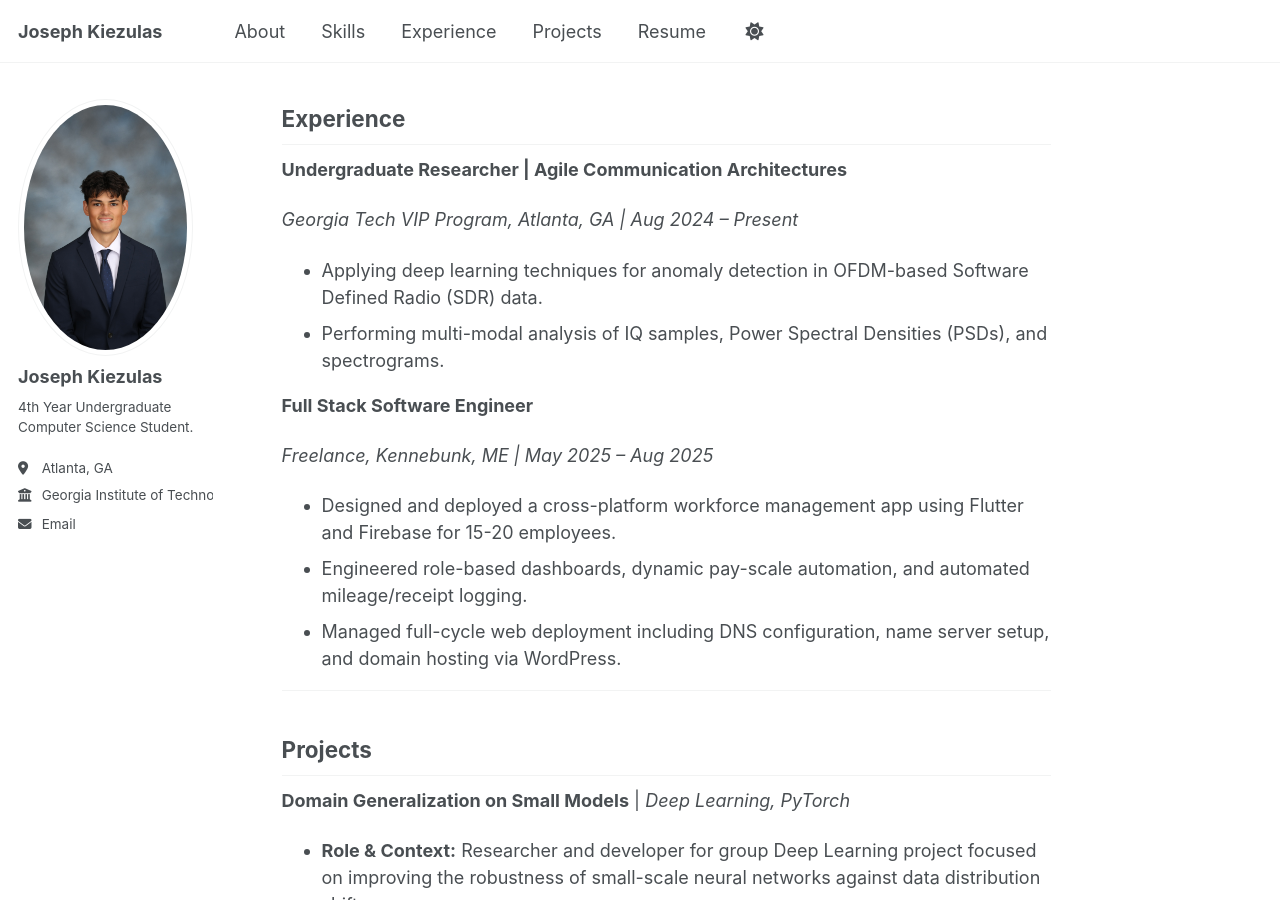
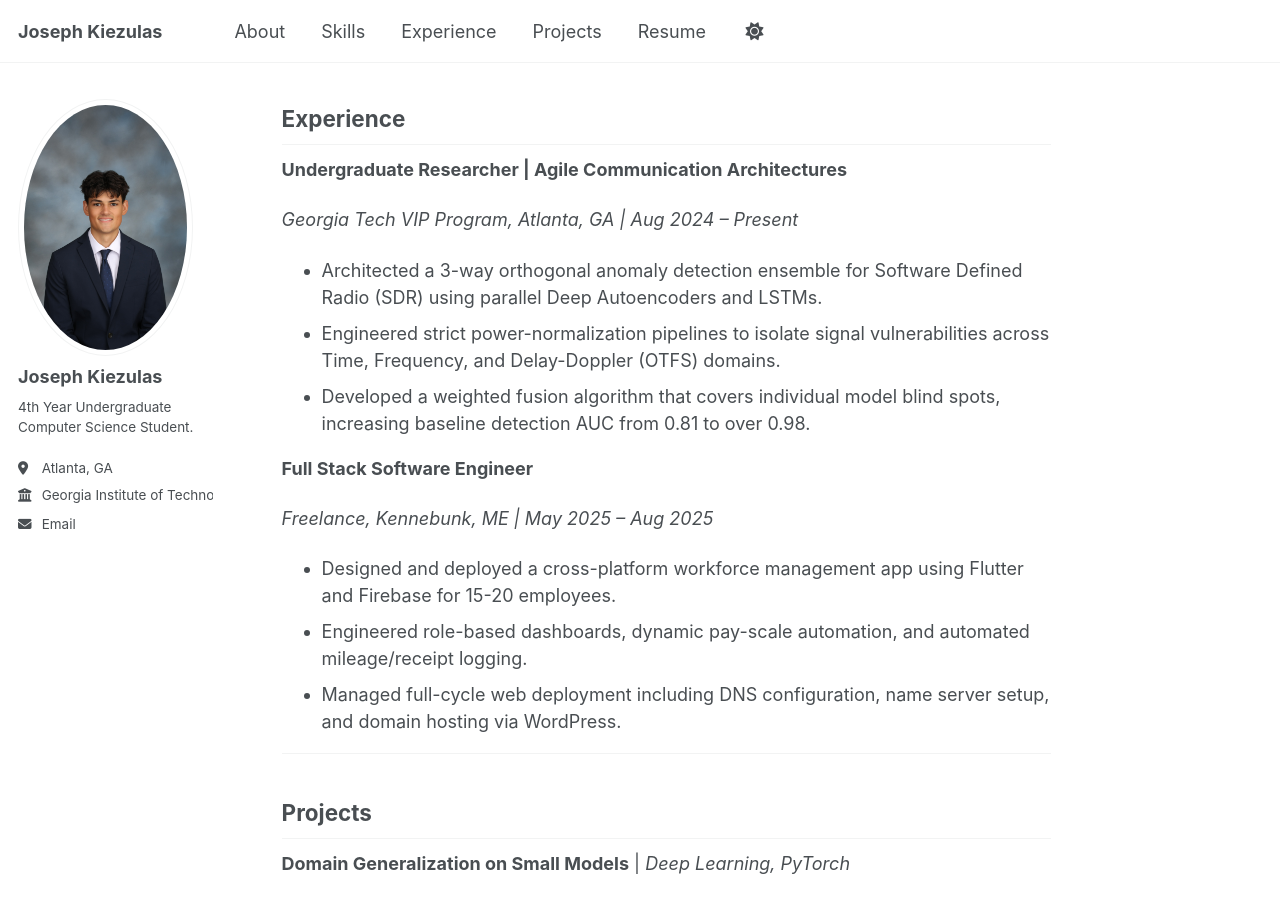
Before and after one commit to JosephKiezulas/Personal-Portfolio, a Jekyll site: the page built from _pages/about.md, in a window 1280 px wide and 900 px high, scrolled down 713 px. Built offline with Jekyll 4.4.1, drawn with Linux system fonts in a browser that asks for light colours.

Commit message:
Research updated

```diff
--- a/_pages/about.md
+++ b/_pages/about.md
@@ -26,10 +26,11 @@ author_profile: true
     <p><b>Undergraduate Researcher | Agile Communication Architectures</b></p>
     <p><i>Georgia Tech VIP Program, Atlanta, GA | Aug 2024 – Present</i></p>
     <ul>
-      <li>Applying deep learning techniques for anomaly detection in OFDM-based Software Defined Radio (SDR) data.</li>
-      <li>Performing multi-modal analysis of IQ samples, Power Spectral Densities (PSDs), and spectrograms.</li>
+      <li>Architected a 3-way orthogonal anomaly detection ensemble for Software Defined Radio (SDR) using parallel Deep Autoencoders and LSTMs.</li>
+      <li>Engineered strict power-normalization pipelines to isolate signal vulnerabilities across Time, Frequency, and Delay-Doppler (OTFS) domains.</li>
+      <li>Developed a weighted fusion algorithm that covers individual model blind spots, increasing baseline detection AUC from 0.81 to over 0.98.</li>
     </ul>
-  </div>
+</div>
   <div class="experience-item">
     <p><b>Full Stack Software Engineer</b></p>
     <p><i>Freelance, Kennebunk, ME | May 2025 – Aug 2025</i></p>
```
